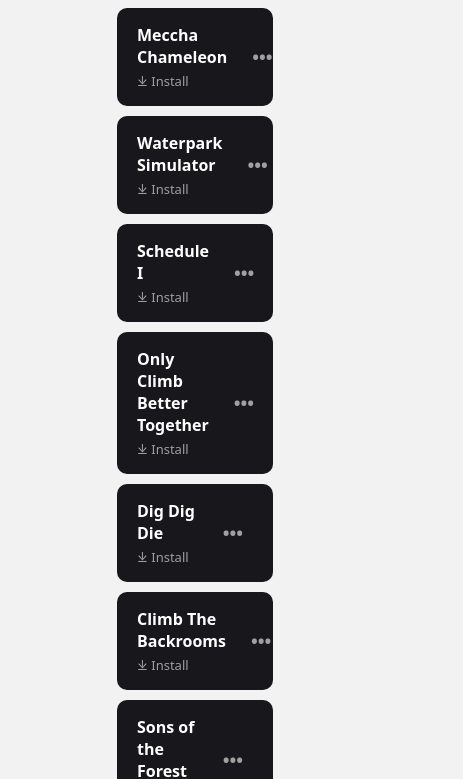
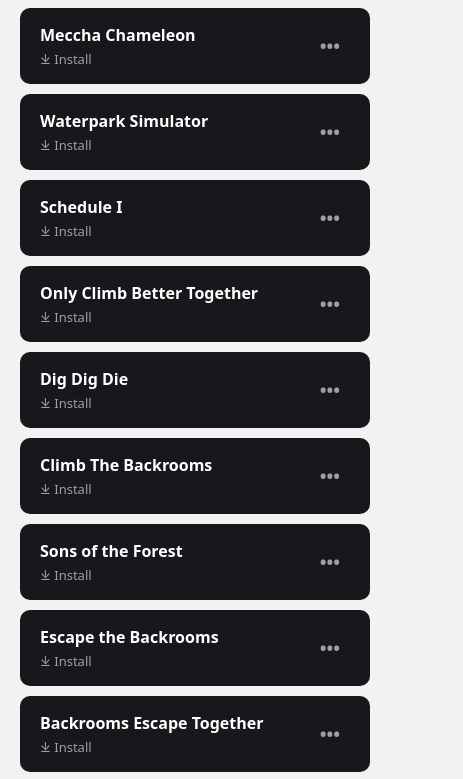
Before and after one commit to EdwardMarico/NAJ, a plain HTML site: page games.html in a window 390 px wide. Shown: the part 164-943 px from the top of the page, 463 px wide, since content can reach past the window. Drawn offline with Linux system fonts and the light colour scheme; no server answers.

Commit message:
Add files via upload

```diff
--- a/style.css
+++ b/style.css
@@ -175,10 +175,18 @@
 .library-container {
     padding-top: 80px;
     padding-bottom: 40px;
-    padding-left: 30%;
-    padding-right: 30%;
+    max-width: 800px;
+    margin: 0 auto;
     width: 100%;
     box-sizing: border-box;
+}
+
+/* เมื่อความกว้างหน้าจอน้อยกว่าหรือเท่ากับ 840px */
+@media (max-width: 840px) {
+    .library-container {
+        padding-left: 20px;
+        padding-right: 20px;
+    }
 }
 
 .library-header {
```
